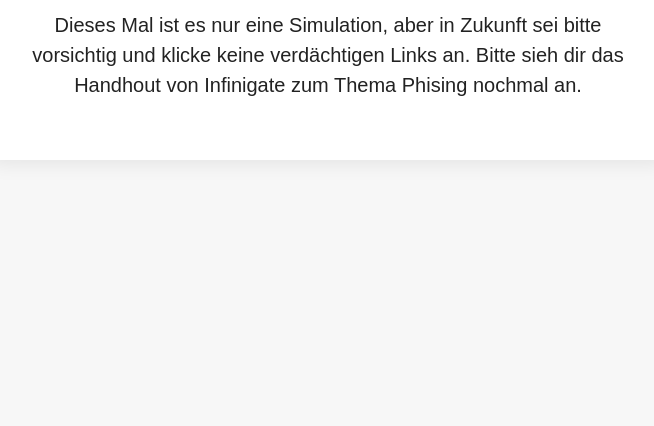
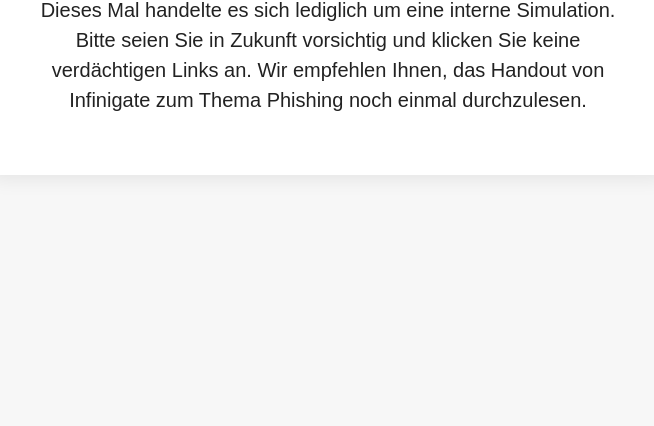
Before and after one commit to oldcatlady23/survey_ph, a plain HTML site: page index.html in a window 1280 px wide. Shown: the part 374-800 px from the top of the page, without its empty margins (312-966 px from the left). Drawn offline with Linux system fonts and the light colour scheme.

Commit message:
Update index.html

```diff
--- a/index.html
+++ b/index.html
@@ -37,8 +37,9 @@
 <body>
   <main class="box">
     <h1>Das ist eine Phishing-E-Mail.</h1>
-    <p>Dieses Mal ist es nur eine Simulation, aber in Zukunft sei bitte vorsichtig und klicke keine verdächtigen Links an.
-    Bitte sieh dir das Handhout von Infinigate zum Thema Phising nochmal an.</p>
+    <p>Dieses Mal handelte es sich lediglich um eine interne Simulation.
+      Bitte seien Sie in Zukunft vorsichtig und klicken Sie keine verdächtigen Links an.
+      Wir empfehlen Ihnen, das Handout von Infinigate zum Thema Phishing noch einmal durchzulesen.</p>
   </main>
 </body>
 </html>
```
